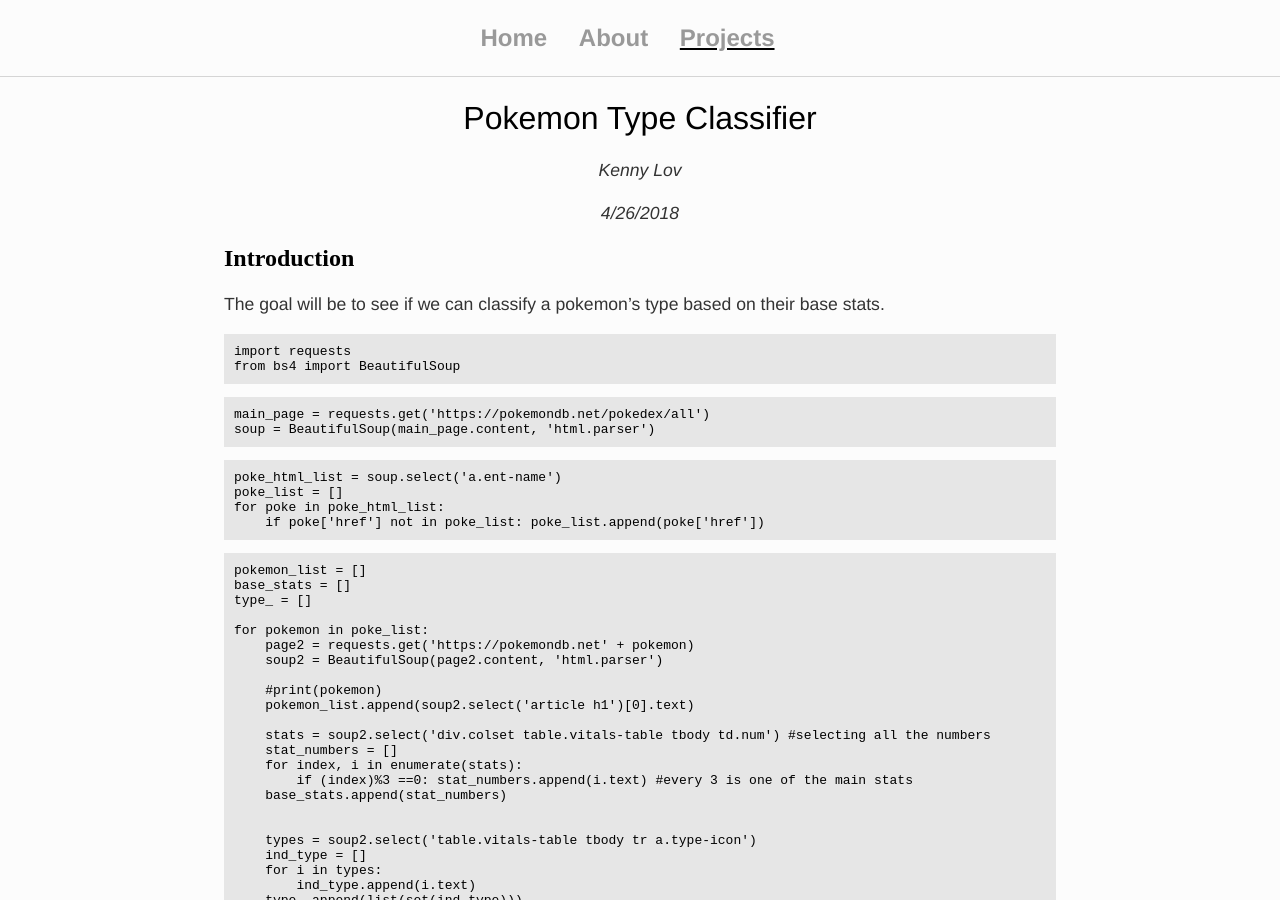
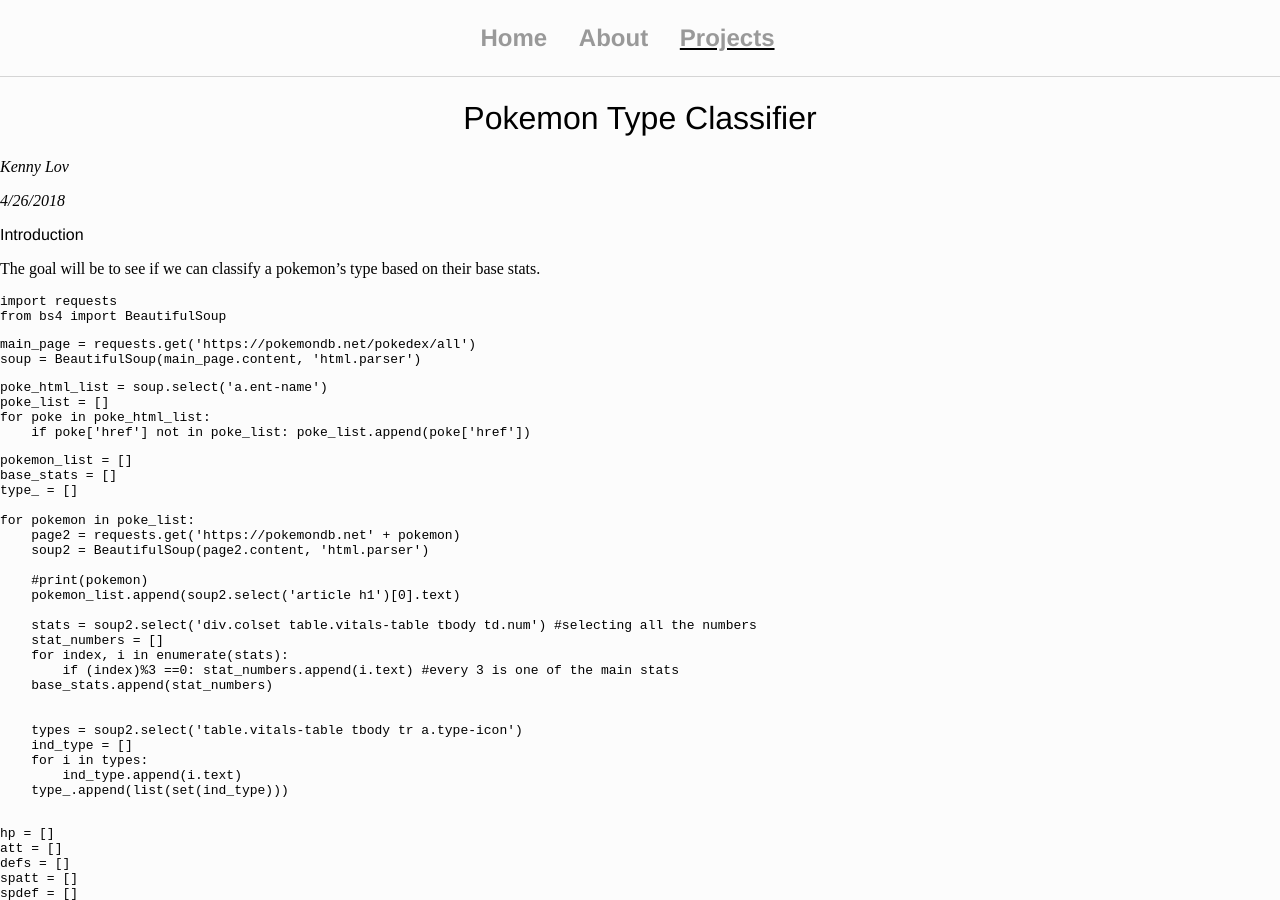
Before and after one commit to clfkenny/clfkenny.github.io, a Jekyll site: the page built from projects/pokemon_classifier/index.md, in a window 1280 px wide and 900 px high. Built offline with Jekyll 4.4.1, drawn with Linux system fonts in a browser that asks for light colours.

Commit message:
Update projects.css

```diff
--- a/css/projects.css
+++ b/css/projects.css
@@ -35,6 +35,10 @@ h1 {
     font-weight: normal;
     text-align: center;
 }
+h2 {
+    font-size: 1em;
+    font-family:'Helvetica', 'Arial', 'Sans-Serif';
+    font-weight: normal;
 h3 {
     font-size: 1em;
     font-family:'Helvetica', 'Arial', 'Sans-Serif';
```
